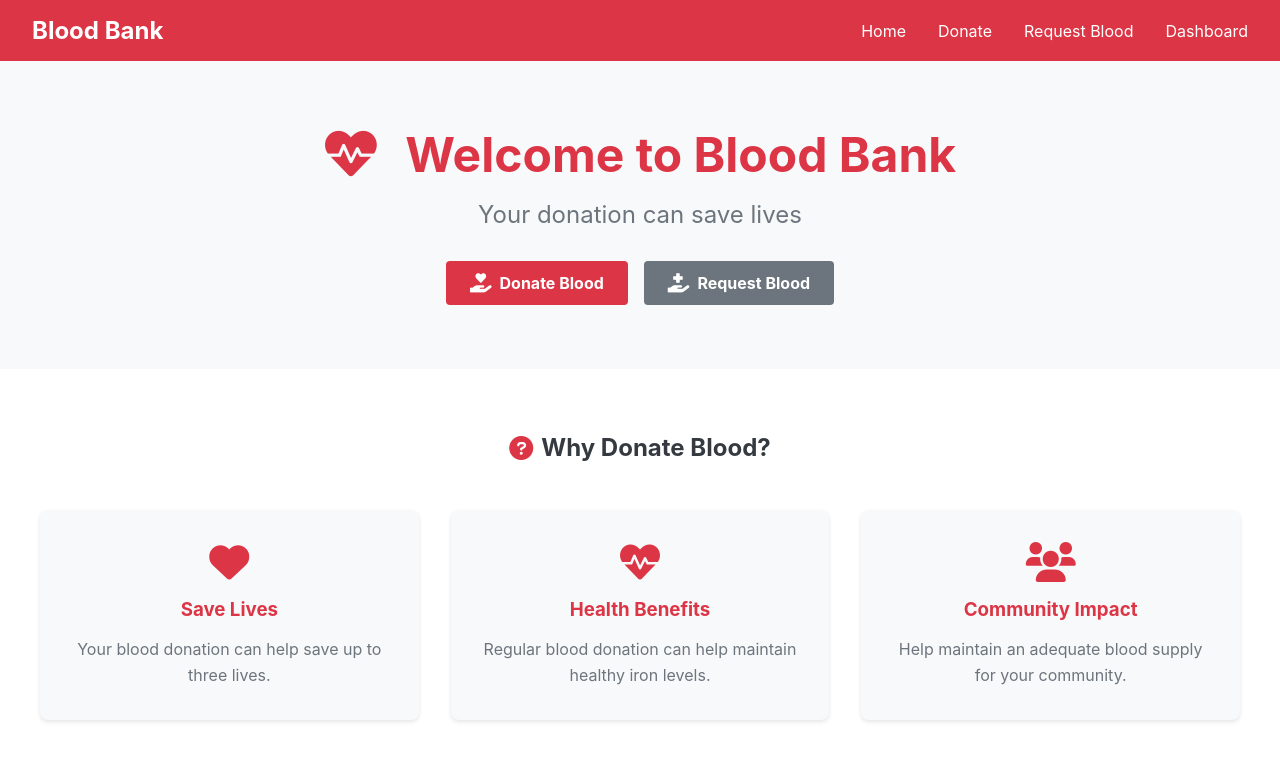
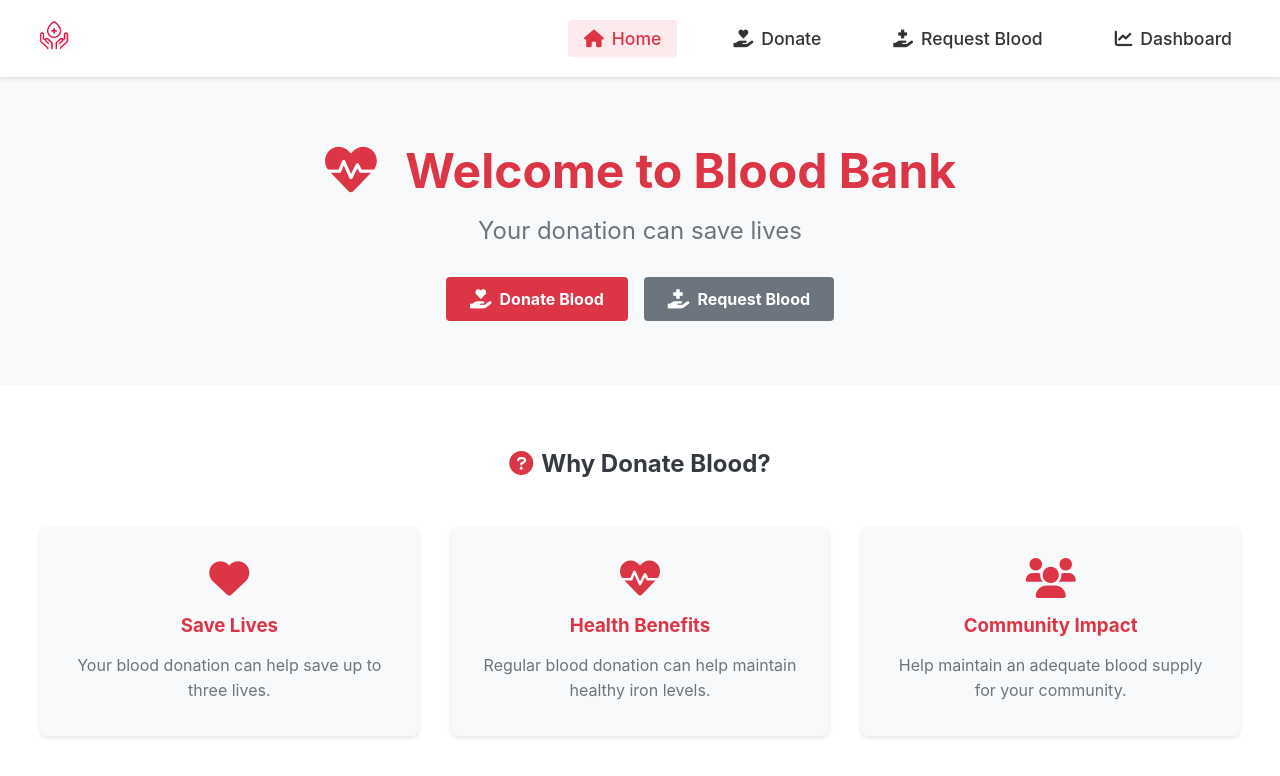
Before and after one commit to Oussama-Kahlaoui/blood_bank, a React (Create React App) app: page / in a window 1280 px wide. Shown: the top 776 px of the page. Built offline with nearby package versions, Linux system fonts and the light colour scheme.

Commit message:
Add Logo Styled Icon Pgae

```diff
--- a/src/components/Navbar.js
+++ b/src/components/Navbar.js
@@ -1,18 +1,31 @@
 import React from 'react';
-import { Link } from 'react-router-dom';
+import { Link, useLocation } from 'react-router-dom';
 import '../styles/Navbar.css';
+import logo from '../assets/logo.png';
 
 const Navbar = () => {
+  const location = useLocation();
+
   return (
     <nav className="navbar">
       <div className="navbar-brand">
-        <Link to="/">Blood Bank</Link>
+        <Link to="/">
+          <img src={logo} alt="Blood Bank Logo" className="navbar-logo" />
+        </Link>
       </div>
       <div className="navbar-links">
-        <Link to="/">Home</Link>
-        <Link to="/donate">Donate</Link>
-        <Link to="/request">Request Blood</Link>
-        <Link to="/dashboard">Dashboard</Link>
+        <Link to="/" className={location.pathname === '/' ? 'active' : ''}>
+          <i className="fas fa-home"></i> Home
+        </Link>
+        <Link to="/donate" className={location.pathname === '/donate' ? 'active' : ''}>
+          <i className="fas fa-hand-holding-heart"></i> Donate
+        </Link>
+        <Link to="/request" className={location.pathname === '/request' ? 'active' : ''}>
+          <i className="fas fa-hand-holding-medical"></i> Request Blood
+        </Link>
+        <Link to="/dashboard" className={location.pathname === '/dashboard' ? 'active' : ''}>
+          <i className="fas fa-chart-line"></i> Dashboard
+        </Link>
       </div>
     </nav>
   );
--- a/src/styles/Navbar.css
+++ b/src/styles/Navbar.css
@@ -2,9 +2,28 @@
   display: flex;
   justify-content: space-between;
   align-items: center;
-  padding: 1rem 2rem;
-  background-color: #dc3545;
-  color: white;
+  padding: 0.8rem 2rem;
+  background-color: #ffffff;
+  box-shadow: 0 2px 4px rgba(0, 0, 0, 0.1);
+  position: sticky;
+  top: 0;
+  z-index: 1000;
+}
+
+.navbar-brand {
+  display: flex;
+  align-items: center;
+}
+
+.navbar-logo {
+  height: 45px;
+  width: auto;
+  transition: transform 0.3s ease;
+  filter: drop-shadow(0 2px 4px rgba(0, 0, 0, 0.1));
+}
+
+.navbar-logo:hover {
+  transform: scale(1.05);
 }
 
 .navbar-brand a {
@@ -16,16 +35,47 @@
 
 .navbar-links {
   display: flex;
-  gap: 2rem;
+  gap: 2.5rem;
 }
 
 .navbar-links a {
-  color: white;
+  color: #333333;
   text-decoration: none;
-  font-size: 1rem;
-  transition: opacity 0.3s ease;
+  font-size: 1.1rem;
+  font-weight: 500;
+  transition: all 0.3s ease;
+  display: flex;
+  align-items: center;
+  gap: 0.5rem;
+  padding: 0.5rem 1rem;
+  border-radius: 4px;
 }
 
 .navbar-links a:hover {
-  opacity: 0.8;
+  color: #dc3545;
+  background-color: rgba(220, 53, 69, 0.1);
 }
+
+.navbar-links a.active {
+  color: #dc3545;
+  background-color: rgba(220, 53, 69, 0.1);
+}
+
+@media (max-width: 768px) {
+  .navbar {
+    padding: 0.8rem 1rem;
+  }
+
+  .navbar-logo {
+    height: 35px;
+  }
+
+  .navbar-links {
+    gap: 1rem;
+  }
+
+  .navbar-links a {
+    font-size: 1rem;
+    padding: 0.4rem 0.8rem;
+  }
+}
```
Also changed, not shown: src/assets/logo.png (added).
